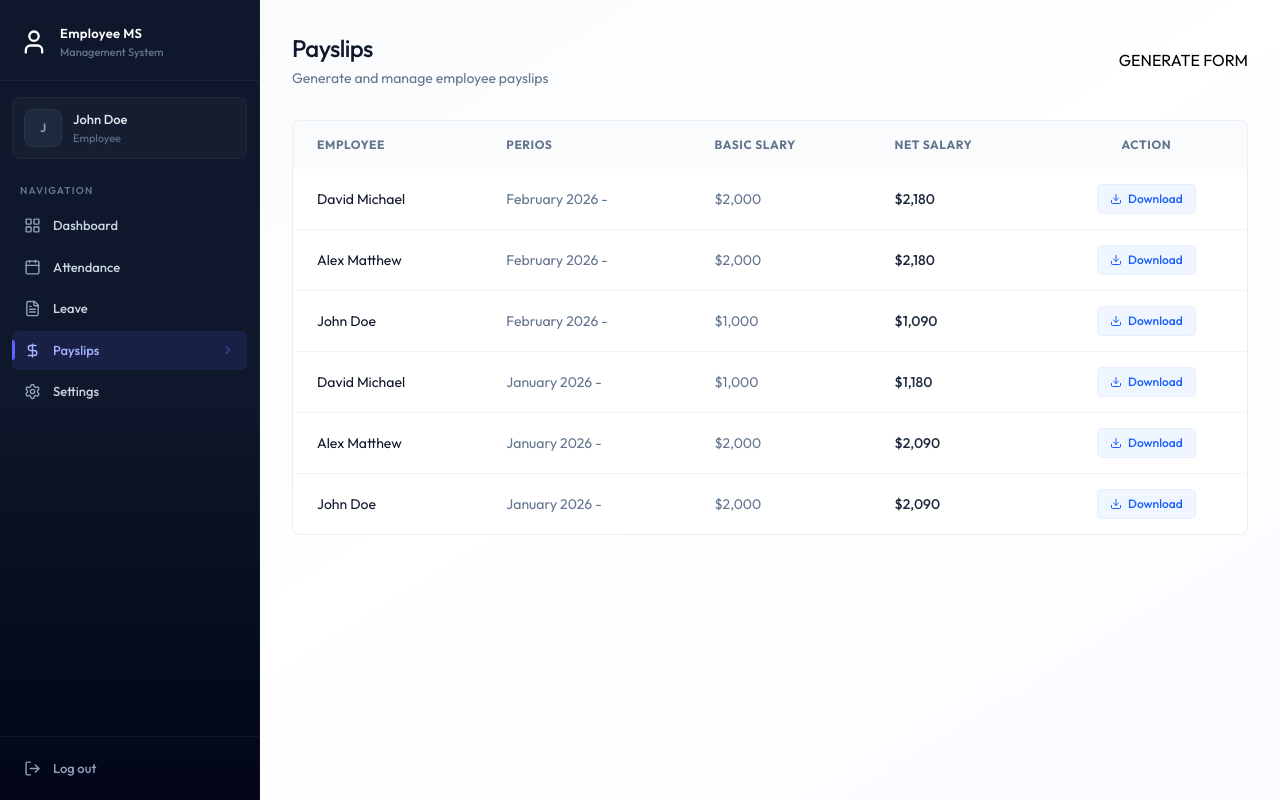
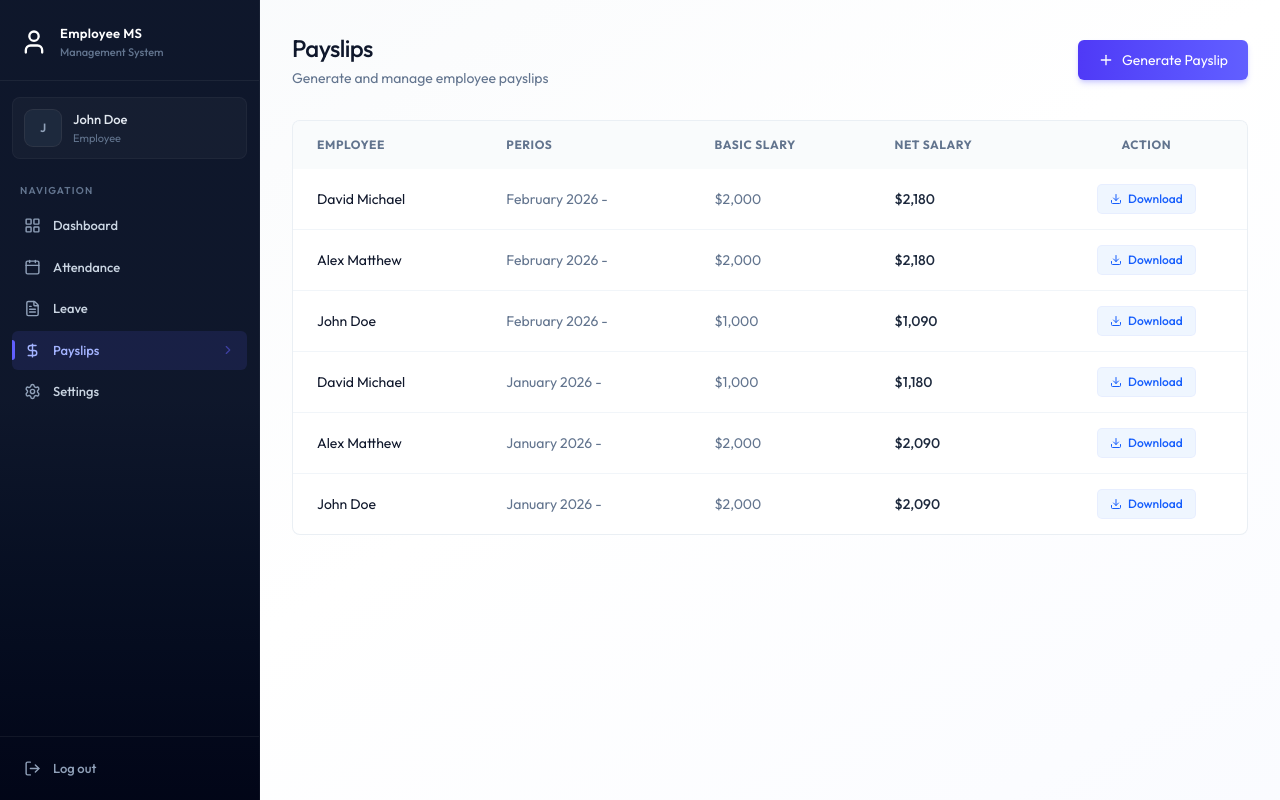
Before and after one commit to Shakithyanshaw/FULLSTACK-Employee-Management-System, a React (Vite) app in the folder client/: page /payslips in a window 1280 px wide. Built offline with nearby package versions, Linux system fonts and the light colour scheme.

Commit message:
feat: add GeneratePayslipForm component for creating payslips

```diff
--- /dev/null
+++ b/client/src/components/payslip/GeneratePayslipForm.jsx
@@ -0,0 +1,28 @@
+import { Plus } from 'lucide-react';
+import { useState } from 'react';
+
+const GeneratePayslipForm = ({ employees, onSuccess }) => {
+  const [isOpen, setIsOpen] = useState(false);
+  const [loading, setLoading] = useState(false);
+
+  if (!isOpen)
+    return (
+      <button
+        onClick={() => setIsOpen(true)}
+        className="btn-primary flex items-center gap-2"
+      >
+        <Plus className="w-4 h-4" /> Generate Payslip
+      </button>
+    );
+
+  const handleSubmit = async (e) => {
+    e.preventDefault();
+  };
+  return (
+    <div>
+      <h1>Generate payslips form</h1>
+    </div>
+  );
+};
+
+export default GeneratePayslipForm;
--- a/client/src/pages/Payslips.jsx
+++ b/client/src/pages/Payslips.jsx
@@ -2,6 +2,7 @@ import { useCallback, useEffect, useState } from 'react';
 import { dummyEmployeeData, dummyPayslipData } from '../assets/assets';
 import Loading from '../components/Loading';
 import PayslipList from '../components/payslip/PayslipList';
+import GeneratePayslipForm from '../components/payslip/GeneratePayslipForm';
 
 const Payslips = () => {
   const [payslips, setPayslips] = useState([]);
@@ -37,7 +38,12 @@ const Payslips = () => {
               : 'Your payslip history'}
           </p>
         </div>
-        {isAdmin && <p>GENERATE FORM</p>}
+        {isAdmin && (
+          <GeneratePayslipForm
+            employees={employees}
+            onSuccess={fetchPayslips}
+          />
+        )}
       </div>
       <PayslipList payslips={payslips} isAdmin={isAdmin} />
     </div>
```
